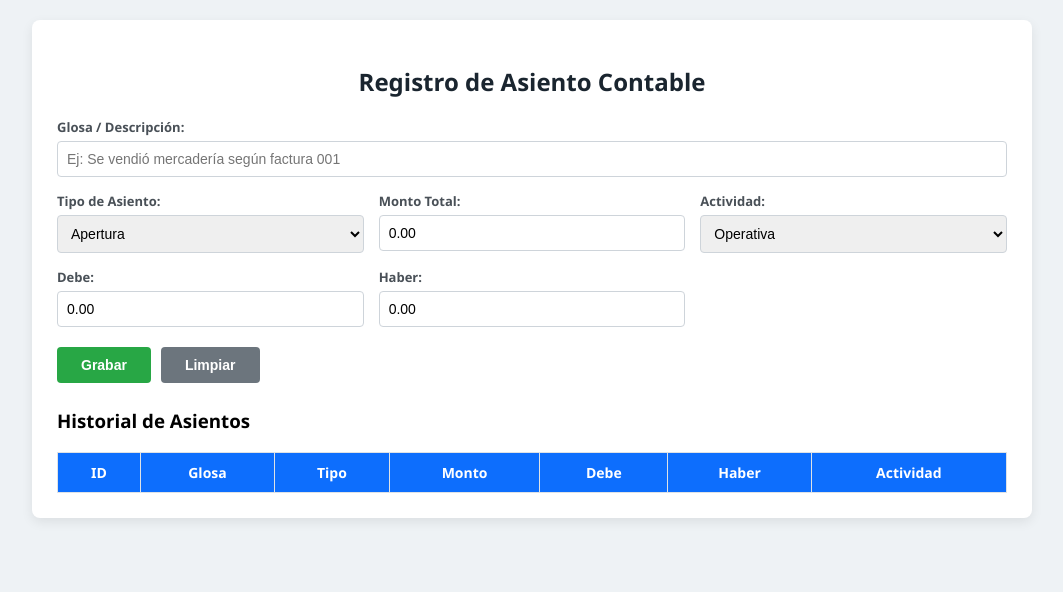
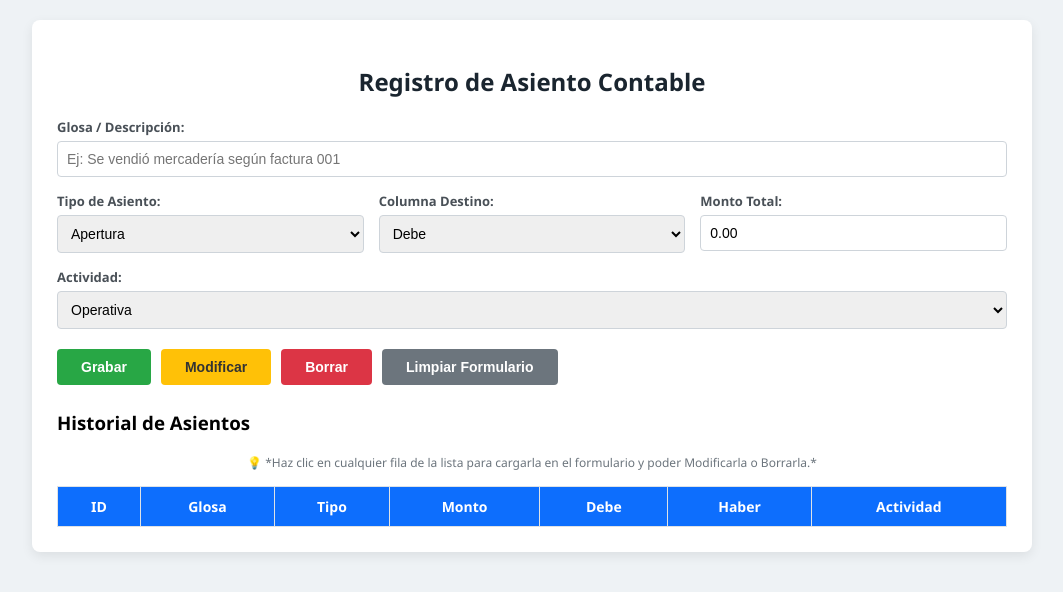
Before and after one commit to guiller17-1/sistema-contable, a website: page public/index.html in a window 1280 px wide. Shown: the whole page, without its empty margins (108-1171 px from the left). Drawn offline with Linux system fonts and the light colour scheme; no server answers.

Commit message:
Update form buttons and styles in index.html

```diff
--- a/public/index.html
+++ b/public/index.html
@@ -13,13 +13,17 @@
     label { font-weight: 600; font-size: 13px; color: #495057; margin-bottom: 5px; }
     input, select { padding: 9px; border: 1px solid #ced4da; border-radius: 4px; font-size: 14px; }
     .actions { display: flex; gap: 10px; margin-bottom: 25px; }
-    button { padding: 10px 24px; font-weight: bold; border: none; border-radius: 4px; cursor: pointer; font-size: 14px; }
-    .btn-save { background-color: #28a745; color: white; }
-    .btn-clear { background-color: #6c757d; color: white; }
-    table { width: 100%; border-collapse: collapse; }
+    button { padding: 10px 24px; font-weight: bold; border: none; border-radius: 4px; cursor: pointer; font-size: 14px; color: white; }
+    .btn-save { background-color: #28a745; }
+    .btn-update { background-color: #ffc107; color: #333; }
+    .btn-delete { background-color: #dc3545; }
+    .btn-clear { background-color: #6c757d; }
+    table { width: 100%; border-collapse: collapse; margin-top: 15px; }
     th, td { border: 1px solid #dee2e6; padding: 10px; text-align: center; font-size: 14px; }
     th { background-color: #0d6efd; color: white; }
-    tr:nth-child(even) { background-color: #f8f9fa; }
+    tr:hover { background-color: #e9ecef; cursor: pointer; }
+    .selected { background-color: #d1e7dd !important; }
+    .tip { font-size: 12px; color: #6c757d; margin-top: 5px; text-align: center; }
   </style>
 </head>
 <body>
@@ -28,6 +32,9 @@
   <h2>Registro de Asiento Contable</h2>
 
   <form id="asientoForm">
+    <!-- ID Oculto para Modificar / Borrar -->
+    <input type="hidden" id="id_asiento">
+
     <div class="form-grid">
       <div class="form-group full">
         <label>Glosa / Descripción:</label>
@@ -46,11 +53,19 @@
       </div>
 
       <div class="form-group">
-        <label>Monto Total:</label>
-        <input type="number" step="0.01" id="monto" value="0.00">
+        <label>Columna Destino:</label>
+        <select id="columna_destino">
+          <option value="Debe">Debe</option>
+          <option value="Haber">Haber</option>
+        </select>
       </div>
 
       <div class="form-group">
+        <label>Monto Total:</label>
+        <input type="number" step="0.01" id="monto" value="0.00" required>
+      </div>
+
+      <div class="form-group full">
         <label>Actividad:</label>
         <select id="actividad">
           <option value="Operativa">Operativa</option>
@@ -58,25 +73,18 @@
           <option value="Financiamiento">Financiamiento</option>
         </select>
       </div>
-
-      <div class="form-group">
-        <label>Debe:</label>
-        <input type="number" step="0.01" id="debe" value="0.00">
-      </div>
-
-      <div class="form-group">
-        <label>Haber:</label>
-        <input type="number" step="0.01" id="haber" value="0.00">
-      </div>
     </div>
 
     <div class="actions">
-      <button type="submit" class="btn-save">Grabar</button>
-      <button type="reset" class="btn-clear">Limpiar</button>
+      <button type="button" id="btnGrabar" class="btn-save">Grabar</button>
+      <button type="button" id="btnModificar" class="btn-update">Modificar</button>
+      <button type="button" id="btnBorrar" class="btn-delete">Borrar</button>
+      <button type="button" id="btnLimpiar" class="btn-clear">Limpiar Formulario</button>
     </div>
   </form>
 
   <h3>Historial de Asientos</h3>
+  <p class="tip">💡 *Haz clic en cualquier fila de la lista para cargarla en el formulario y poder Modificarla o Borrarla.*</p>
   <table>
     <thead>
       <tr>
```
